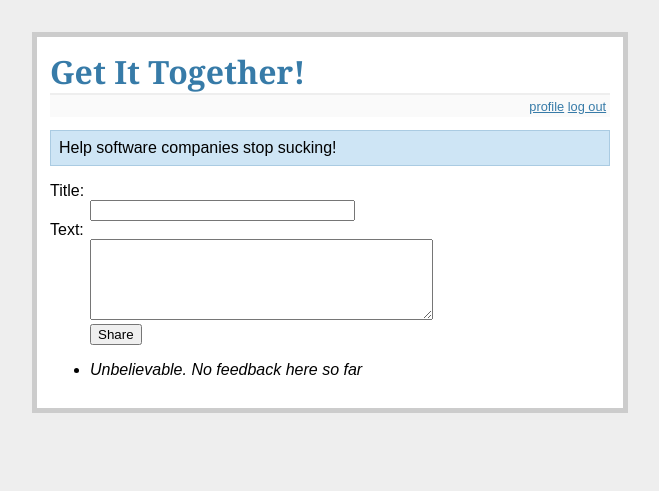
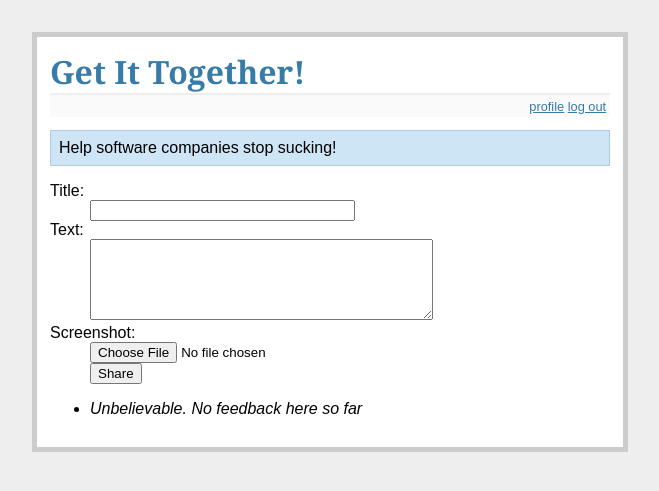
Before and after one commit to rith87/getittogether, a Flask app: page / in a window 1280 px wide. Shown: the top 491 px of the page, without its empty margins (310-969 px from the left). Run offline with Flask 2, Linux system fonts and the light colour scheme; a user stored in the database is signed in; data that the repository does not hold is empty; parts of the project's set-up code (start-up, migrations or seed data) failed here and were passed over; some libraries are stand-ins or nearby versions.

Commit message:
1. Rename uploaded content to screenshots 2. Integrated upload feature to show_feedback

```diff
--- a/config.py
+++ b/config.py
@@ -7,4 +7,4 @@ SECRET_KEY='development key'
 SQLALCHEMY_DATABASE_URI = 'sqlite:///' + os.path.join(basedir, 'app.db')
 SQLALCHEMY_MIGRATE_REPO = os.path.join(basedir, 'db_repository')
 
-UPLOADED_PHOTOS_DEST = 'media'
+UPLOADED_SCREENSHOTS_DEST = 'media'
--- a/getItTogether.py
+++ b/getItTogether.py
@@ -24,8 +24,8 @@ lm = LoginManager()
 lm.init_app(app)
 lm.login_view = 'login'
 
-photos = UploadSet('photos', IMAGES)
-configure_uploads(app, photos)
+screenshots = UploadSet('screenshots', IMAGES)
+configure_uploads(app, screenshots)
 
 import models
 import views
--- a/models.py
+++ b/models.py
@@ -36,10 +36,10 @@ class Post(db.Model):
     def __repr__(self):
         return '<Post %r>' % (self.title)
 
-class Photo(db.Model):
+class Screenshot(db.Model):
     id = db.Column(db.Integer, primary_key = True)
     filename = db.Column(db.String(128))
-    userId = db.Column(db.Integer, db.ForeignKey('user.id'))
+    postId = db.Column(db.Integer, db.ForeignKey('post.id'))
 
     def __repr__(self):
-        return '<Photo %r>' % (self.title)
+        return '<Screenshot %r>' % (self.title)
--- a/templates/show.html
+++ b/templates/show.html
@@ -1,5 +1,5 @@
 {% extends "layout.html" %}
 {% block body %}
 <h1>Image</h1>
-<img src="{{ url }}" alt="{{ photo.filename }}">
+<img src="{{ url }}" alt="{{ screenshot.filename }}">
 {% endblock %}
--- a/templates/show_feedback.html
+++ b/templates/show_feedback.html
@@ -1,12 +1,14 @@
 {% extends "layout.html" %}
 {% block body %}
   {% if session.logged_in %}
-    <form action="{{ url_for('add_feedback') }}" method=post class=add-feedback>
+    <form enctype=multipart/form-data action="{{ url_for('add_feedback') }}" method=post class=add-feedback>
       <dl>
         <dt>Title:
         <dd><input type=text size=30 name=title>
         <dt>Text:
         <dd><textarea name=text rows=5 cols=40></textarea>
+        <dt>Screenshot:
+        <dd><input type=file name=screenshot>
         <dd><input type=submit value=Share>
       </dl>
     </form>
@@ -14,6 +16,9 @@
   <ul class=feedback>
   {% for item in feedback %}
     <li><h2>{{ item[0].title }} by {{ item[1].username }}</h2>{{ item[0].text|safe }}
+    {% if item[2] %}
+        <img src="{{ item[2] }}" alt="{{ item[3] }}">
+    {% endif %}
     <p>
         <button class="vote" type="submit" name="upvote" value={{ item[0].id }}>:)</button>
         <button class="vote" type="submit" name="downvote" value={{ item[0].id }}>:(</button>
--- a/views.py
+++ b/views.py
@@ -1,10 +1,9 @@
 from flask import render_template, flash, redirect, request, session, \
     g, url_for, abort
 from flask.ext.login import login_user, logout_user, current_user, login_required
-from getItTogether import app, db, lm, photos
-from models import User, Post, Photo
+from getItTogether import app, db, lm, screenshots
+from models import User, Post, Screenshot
 from forms import LoginForm, RegistrationForm
-import flask.ext.uploads
 
 '''
 Bugs/pending issues:
@@ -36,6 +35,14 @@ def handle_vote(form):
     post.points += 1 if vote == 'upvote' else -1
     db.session.commit()
 
+def handle_screenshot_upload(postId):
+    if request.method == 'POST' and 'screenshot' in request.files:
+        filename = screenshots.save(request.files['screenshot'])
+        ss = Screenshot(filename=filename, postId=postId)
+        db.session.add(ss)
+        db.session.commit()
+        flash("Screenshot saved.")
+
 # Flask-login related decorated functions
 @lm.user_loader
 def load_user(id):
@@ -54,6 +61,7 @@ def add_feedback():
     db.session.add(p)
     db.session.commit()
     flash('New feedback was successfully posted')
+    handle_screenshot_upload(p.id)
     return redirect(url_for('show_feedback'))
 
 @app.route('/', methods=['GET', 'POST'])
@@ -65,30 +73,23 @@ def show_feedback():
     if request.method == 'POST':
         handle_vote(request.form)
     for item in feedback:
-        # users.append(User.query.get(item.userId))
-        refinedFeedback.append((item, User.query.get(item.userId)))
-    # return render_template('show_feedback.html', feedback=feedback, users=users)
+        # check for screenshot
+        ssUrl = ''
+        ssTitle = ''
+        ss = Screenshot.query.filter(Screenshot.postId == item.id).first()
+        if ss:
+            ssUrl = screenshots.url(ss.filename)
+            ssTitle = ss.filename
+        refinedFeedback.append((item, User.query.get(item.userId), ssUrl, ssTitle))
     return render_template('show_feedback.html', feedback=refinedFeedback)
 
-@app.route('/upload', methods=['GET', 'POST'])
-def upload():
-    if request.method == 'POST' and 'photo' in request.files:
-        filename = photos.save(request.files['photo'])
-        photo = Photo(filename=filename, userId=g.user.id)
-        db.session.add(photo)
-        db.session.commit()
-        flash("Photo saved.")
-        return redirect(url_for('show', id=photo.id))
-    return render_template('upload.html')
-
-@app.route('/photo/<id>')
+@app.route('/screenshot/<id>')
 def show(id):
-    # photo = Photo.load(id)
-    photo = Photo.query.get(id)
-    if photo is None:
+    ss = Screenshot.query.get(id)
+    if ss is None:
         abort(404)
-    url = photos.url(photo.filename)
-    return render_template('show.html', url=url, photo=photo)
+    url = screenshots.url(ss.filename)
+    return render_template('show.html', url=url, screenshot=ss)
 
 @app.route('/profile')
 @login_required
```
Also changed, not shown: templates/upload.html (deleted, +0 -8 lines).
